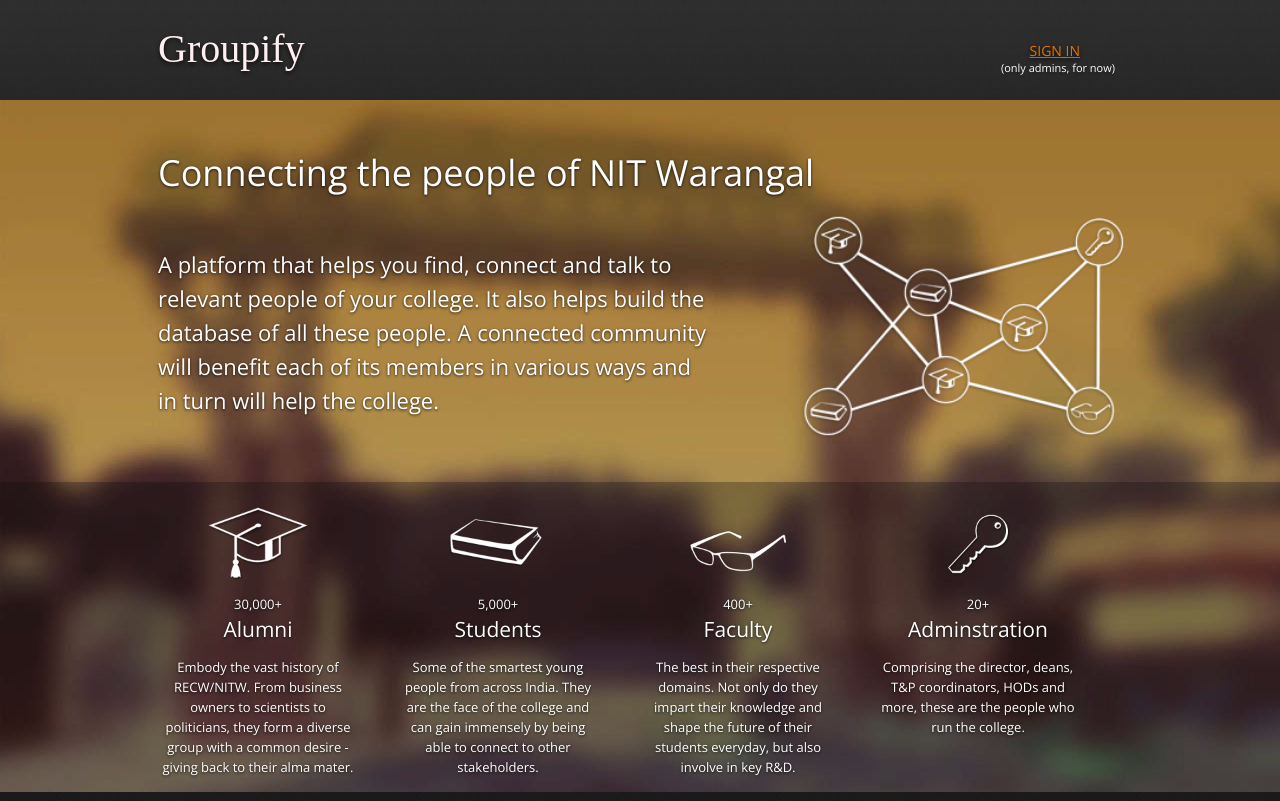
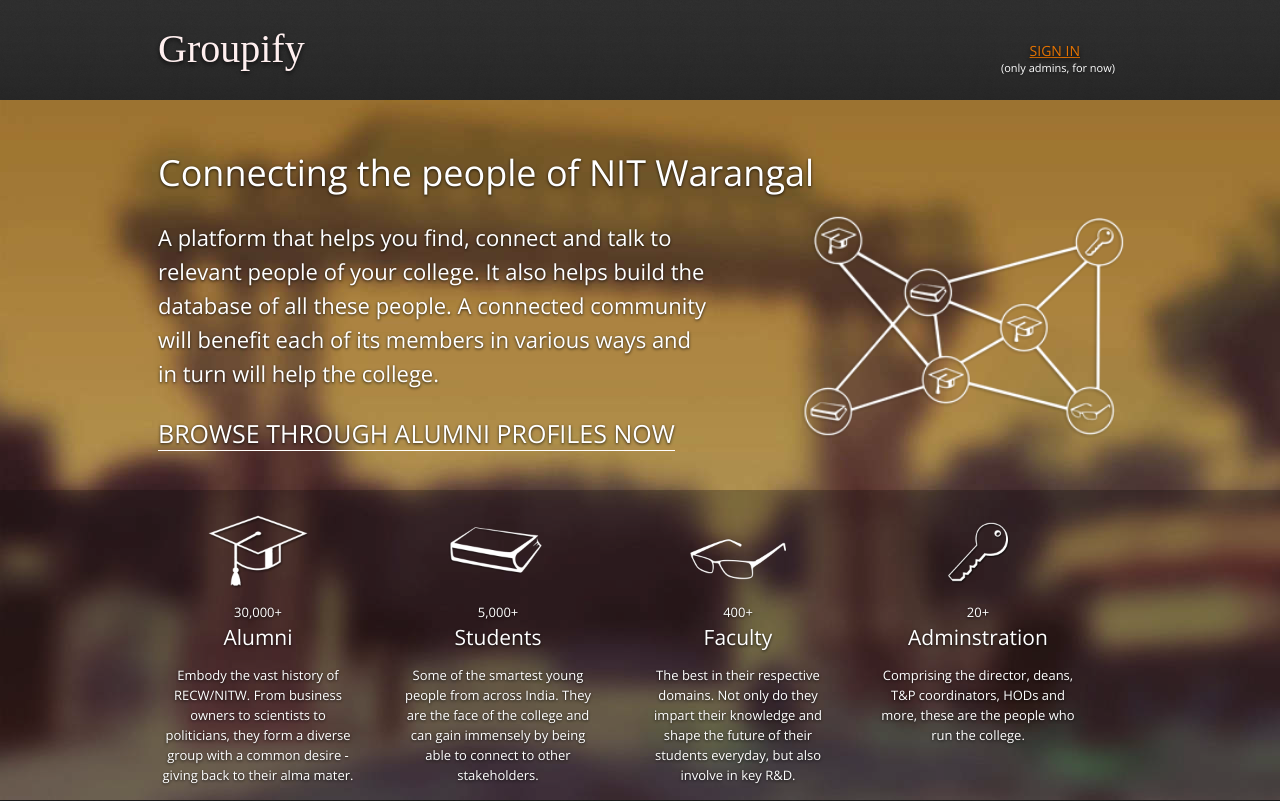
Before and after one commit to sriharimaneru/askra-repo, a Django app: template src/askra/templates/index.html in a window 1280 px wide. Shown: the top 801 px of the page. Run offline with Django 3.2, Linux system fonts and the light colour scheme; the template is opened without the code that fills it: most values are stand-ins (such as "Sample title", 1, 10 or a date in 2020); some libraries are stand-ins or nearby versions.

Commit message:
Aesthetic changes on home page and integration with search page

```diff
--- a/src/askra/static/css/style.css
+++ b/src/askra/static/css/style.css
@@ -131,7 +131,7 @@ div#home-section {
 
 div.home-section-content {
 	padding-top: 52px;
-	padding-bottom: 65px;
+	padding-bottom: 40px;
 }
 
 .home-section-title {
@@ -144,7 +144,18 @@ div.home-section-content {
 	font-size: 22px;
 	line-height: 34px;
 	max-width: 550px;
-	padding-top: 53px;
+	padding-top: 26px;
+}
+
+.home-section-description a{
+	color: white;
+	text-decoration: none;
+	/*border-bottom: 1px solid;*/
+}
+
+#browse_link a{
+	font-size: 25px;
+	border-bottom: 1px solid;
 }
 
 #home-intro-links {
--- a/src/askra/static/js/reports.js
+++ b/src/askra/static/js/reports.js
@@ -10,13 +10,14 @@ function drawColumnChart(collected) {
   var options = {
     title: 'Alumni Data Collection by batch',
     titlePosition: 'out',
-    titleTextStyle: {color: 'black'},
-    hAxis: {title: 'Year of graduation', titleTextStyle: {color: 'red'}},
+    titleTextStyle: {color: '#4D4D4D'},
+    hAxis: {title: 'Year of graduation', titleTextStyle: {color: '#4D4D4D'}},
     animation: {duration: 2000, easing: 'out'},
     isStacked: true,
     bar: {groupWidth: '90%'},
-    chartArea: {width: '70%', height: '70%'},
-    backgroundColor: '#ffeeff',
+    chartArea: {width: '80%', height: '70%'},
+    backgroundColor: 'white',
+    legend: 'none',
     vAxis: {title: 'Number of profiles collected so far', minValue:0, maxValue:100}
   };
 
--- a/src/askra/templates/index.html
+++ b/src/askra/templates/index.html
@@ -61,6 +61,7 @@
         	<p class="home-section-description" id="intro-header-tagline">
           	A platform that helps you find, connect and talk to relevant people of your college. It also helps build the database of all these people. A connected community will benefit each of its members in various ways and in turn will help the college.
         	</p>
+          <p class="home-section-description" id="browse_link"><a href="/search">BROWSE THROUGH ALUMNI PROFILES NOW</a></p>
       </div>
       <img id="stakeholder-infographic" src="{{STATIC_URL}}/img/infographics.png"/>
 	</div>
--- a/src/askra/templates/reports.html
+++ b/src/askra/templates/reports.html
@@ -1,12 +1,14 @@
 
-<!--<button id="mybutton">Draw again</button>-->
-<!--<div id="pie_chart" style="width: 450px; height: 250px; margin: auto;"></div>
-<div id="gauge" style="width: 250px; height: 250px; margin: auto;"></div>-->
-<div style="text-align: center; margin: auto; margin-top: 10px; font-family: Arial;">
-  <h4>Overall Alumni Data Collection Progress Bar</h4>
+<div id="reports">
+  	<h2 class="section-title">Overall Alumni Data Collection Progress</h4>
+	<div id="progressbar">
+	  <div class="right" style="width: {{percentalumdataremaining}}%">{{percentalumdataremaining}}% remaining</div>
+	</div>
+	<div id="column_chart" class="left"></div>
+	<div id="data_message">
+		<h2 class="section-subtitle">This data is a sample set from one excel sheet. We aim to collect basic data for 70% of the alumni by March, 2013.</h2>
+		<a href="/search">
+			<div>Browse profiles now!</div>
+		</a>
+	</div>
 </div>
-<div id="progressbar" style="width: 900px; margin: auto; margin-top: 10px;margin-bottom: 10px;">
-  <div style="float:left; width: {{ percentalumdatacollected }}%;text-align:center;padding-top:7px;">{{percentalumdatacollected}}%</div>
-  <div style="float:right;width: {{ percentalumdataremaining }}%;text-align:center;padding-top:7px;">{{percentalumdataremaining}}%</div>
-</div>
-<div id="column_chart" style="width: 900px; height: 500px; margin: auto; margin-bottom: 10px;"></div>
```
Also changed, not shown: other parts of src/askra/static/css/style.css (+60 -3 lines).
